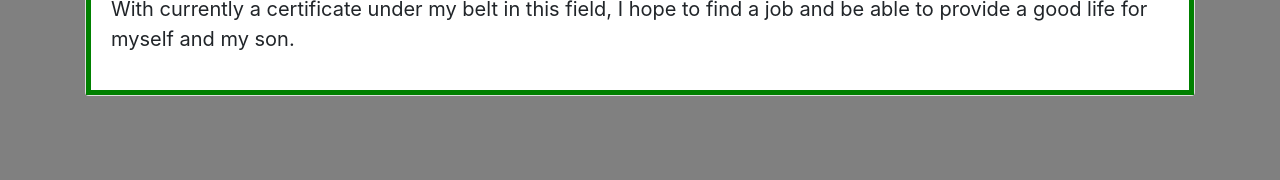
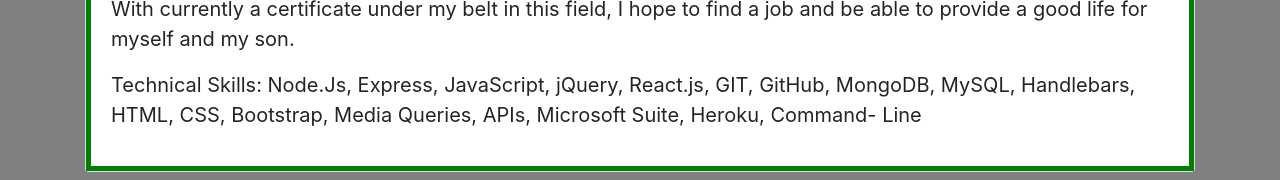
Before and after one commit to adamwenger44/react_portfolio.github.io, a React (Create React App) app: page / in a window 1280 px wide. Shown: the part 585-765 px from the top of the page. Built offline with nearby package versions, Linux system fonts and the light colour scheme.

Commit message:
added technical skills to about me page

```diff
--- a/src/pages/about.js
+++ b/src/pages/about.js
@@ -32,6 +32,10 @@ const mainPage = () => {
                                 With currently a certificate under my belt in this field, I hope to find a job and be able to provide a good life for myself and my son.
                     </p>
 
+                    <p>
+                        Technical Skills: Node.Js, Express, JavaScript, jQuery,  React.js, GIT,  GitHub, MongoDB, MySQL, Handlebars, HTML, CSS, Bootstrap, Media Queries, APIs, Microsoft Suite, Heroku, Command- Line
+                    </p>
+
                         </blockquote>
                     </div>
 
```
